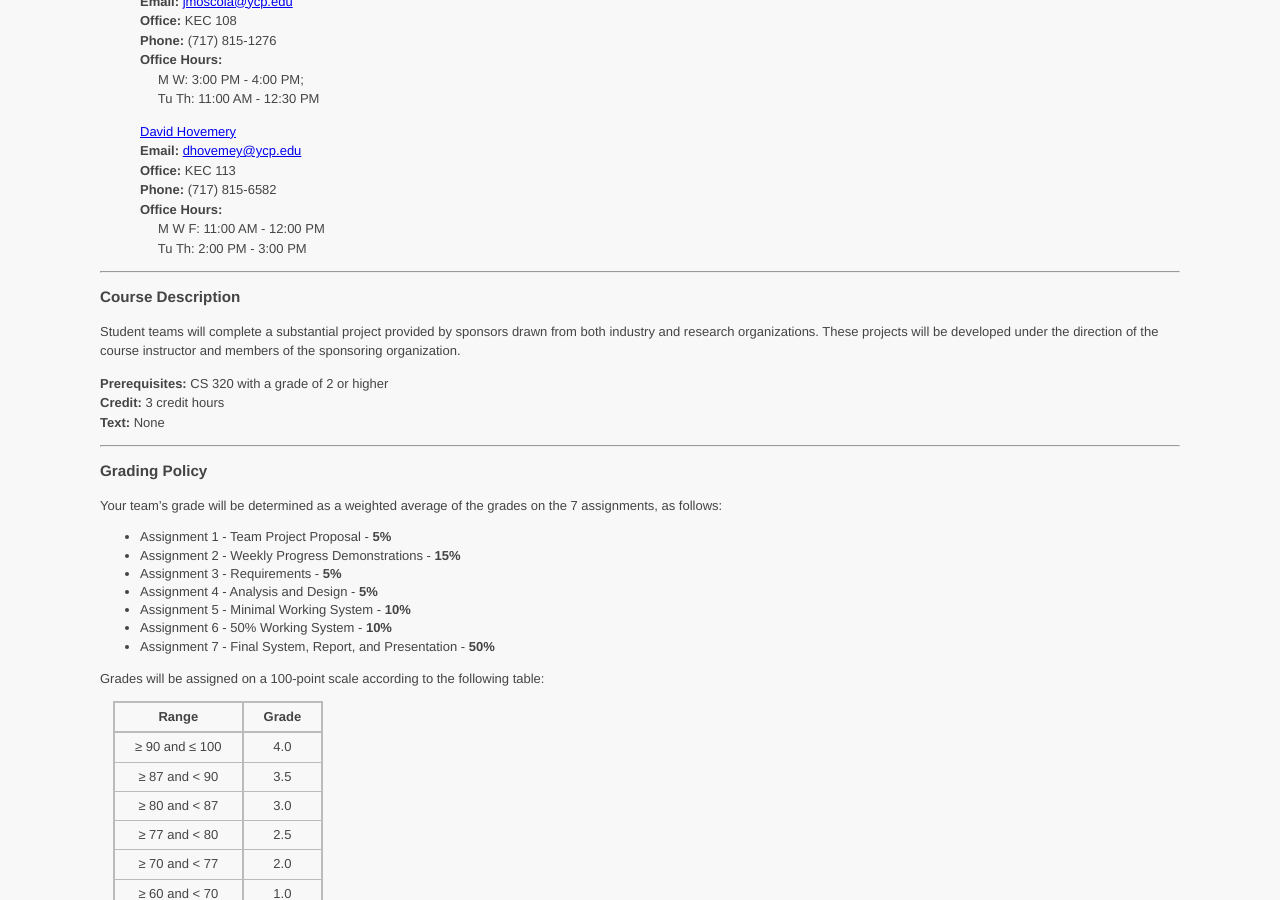
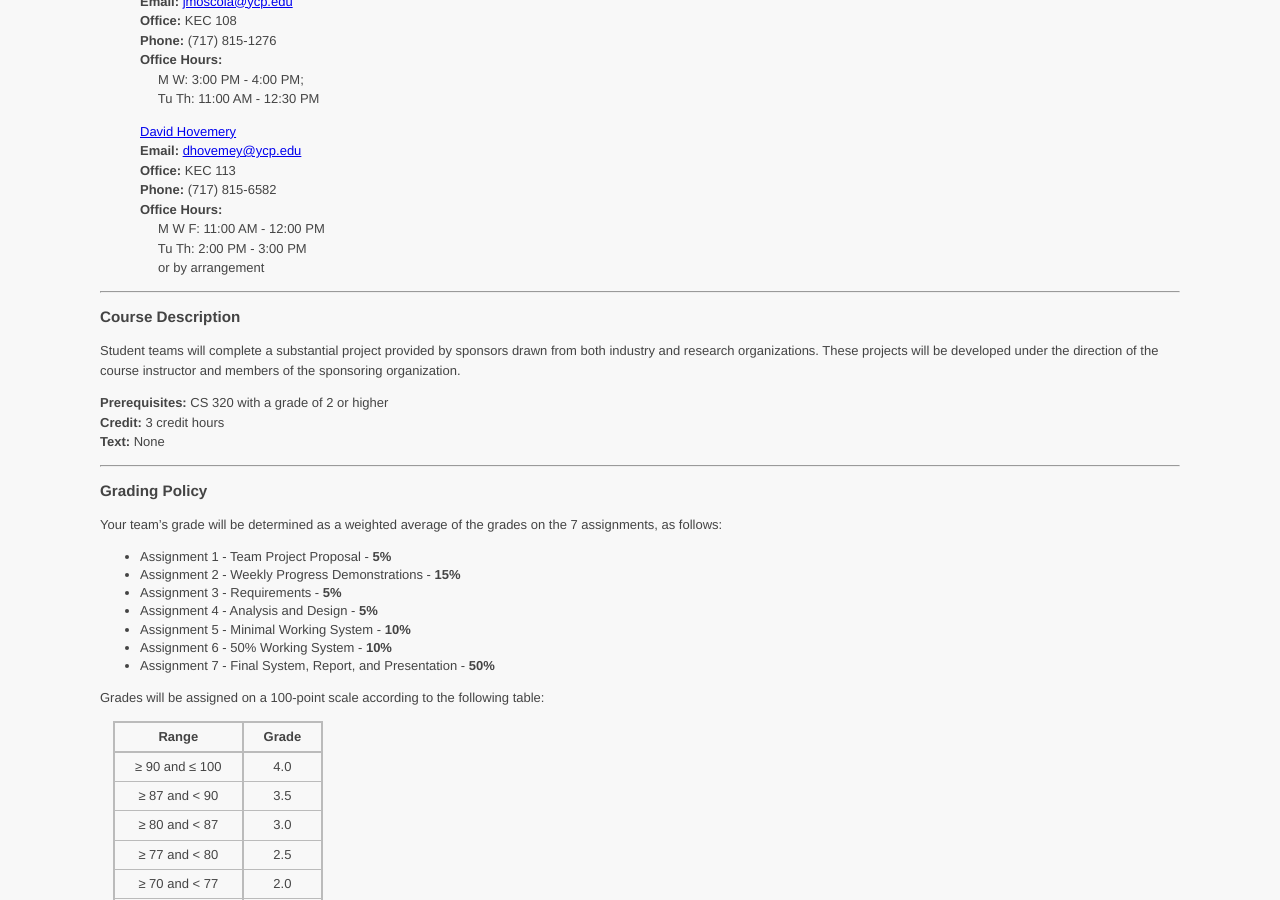
Before and after one commit to ycpcs/cs481-fall2017, a Jekyll site: the page built from syllabus.md, in a window 1280 px wide and 900 px high, scrolled down 353 px. Built offline with Jekyll 4.4.1, drawn with Linux system fonts in a browser that asks for light colours.

Commit message:
update office hours

```diff
--- a/syllabus.md
+++ b/syllabus.md
@@ -37,7 +37,8 @@ Tu Th: 11:00 AM - 12:30 PM
 **Phone:** (717) 815-6582<br>
 **Office Hours:** <br>&nbsp;&nbsp;&nbsp;&nbsp;
 M W F: 11:00 AM - 12:00 PM<br>&nbsp;&nbsp;&nbsp;&nbsp;
-Tu Th: 2:00 PM - 3:00 PM
+Tu Th: 2:00 PM - 3:00 PM<br>&nbsp;&nbsp;&nbsp;&nbsp;
+or by arrangement
 
 
 --- --- --- --- --- --- --- --- --- --- --- --- --- --- --- --- --- --- --- --- --- --- --- ---
```
